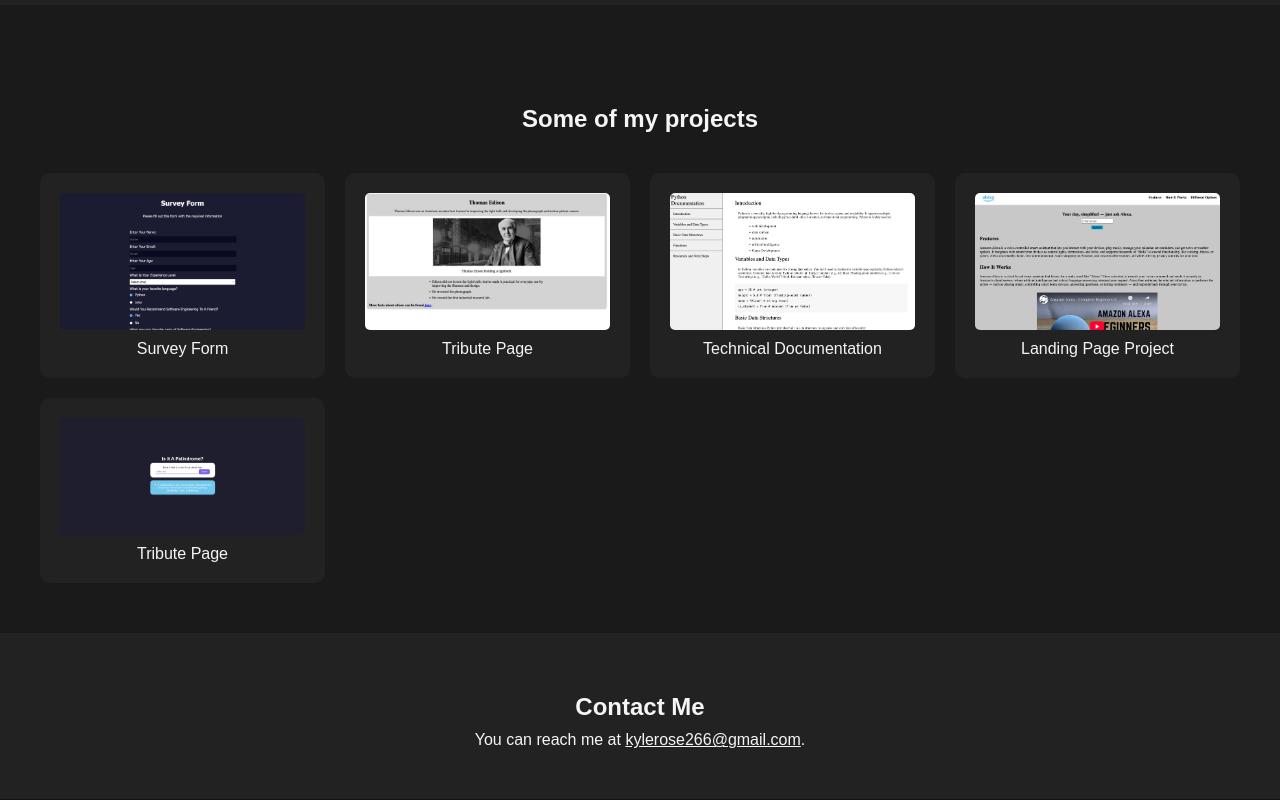
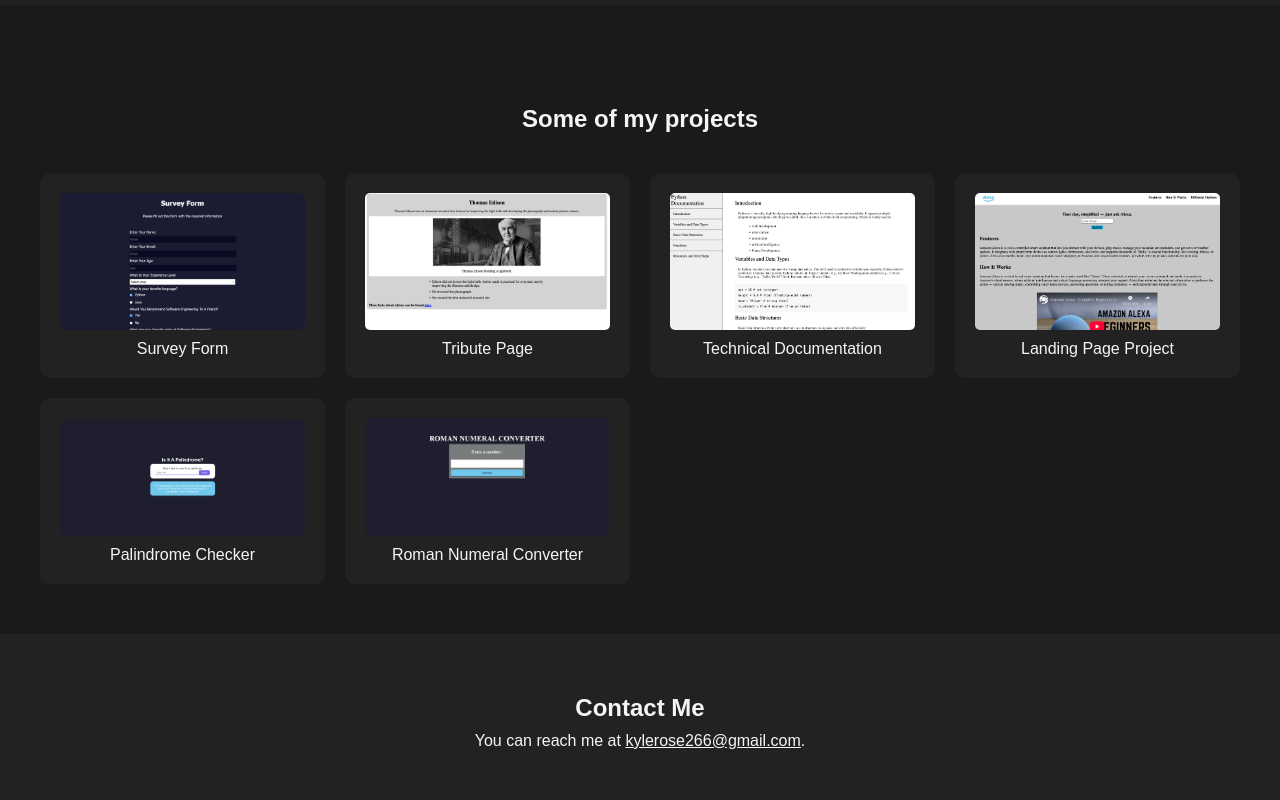
Before and after one commit to Kyle-Rose/ResponsiveWebDesign, a plain HTML site: page Section Five/Portfolio/index.html in a window 1280 px wide. Shown: the part 795-1595 px from the top of the page. Drawn offline with Linux system fonts and the light colour scheme.

Commit message:
Initial Commit

```diff
--- a/Section Five/Portfolio/index.html
+++ b/Section Five/Portfolio/index.html
@@ -43,7 +43,11 @@
       </a>
       <a class="project-tile" href="https://rawcdn.githack.com/Kyle-Rose/JavaScript-Algorithms-and-Data-Structures/824d0d274525cb31612e3d1d15764d08de8c9722/Section%20One/ProjectOne/index.html">
         <img src="./PalindromeChecker.png" alt="Palindrome Checker">
-        <p>Tribute Page</p>
+        <p>Palindrome Checker</p>
+      </a>
+      <a class="project-tile" href="https://rawcdn.githack.com/Kyle-Rose/JavaScript-Algorithms-and-Data-Structures/0b35abc6013900632d3cfc6dbb4c6d5bc9456707/Section%20Two/ProjectTwo/index.html">
+        <img src="./RomanNumeralConverter.png" alt="Roman Numeral Converter">
+        <p>Roman Numeral Converter</p>
       </a>
     </div>
   </section>
```
Also changed, not shown: Section Five/Portfolio/RomanNumeralConverter.png (added).
